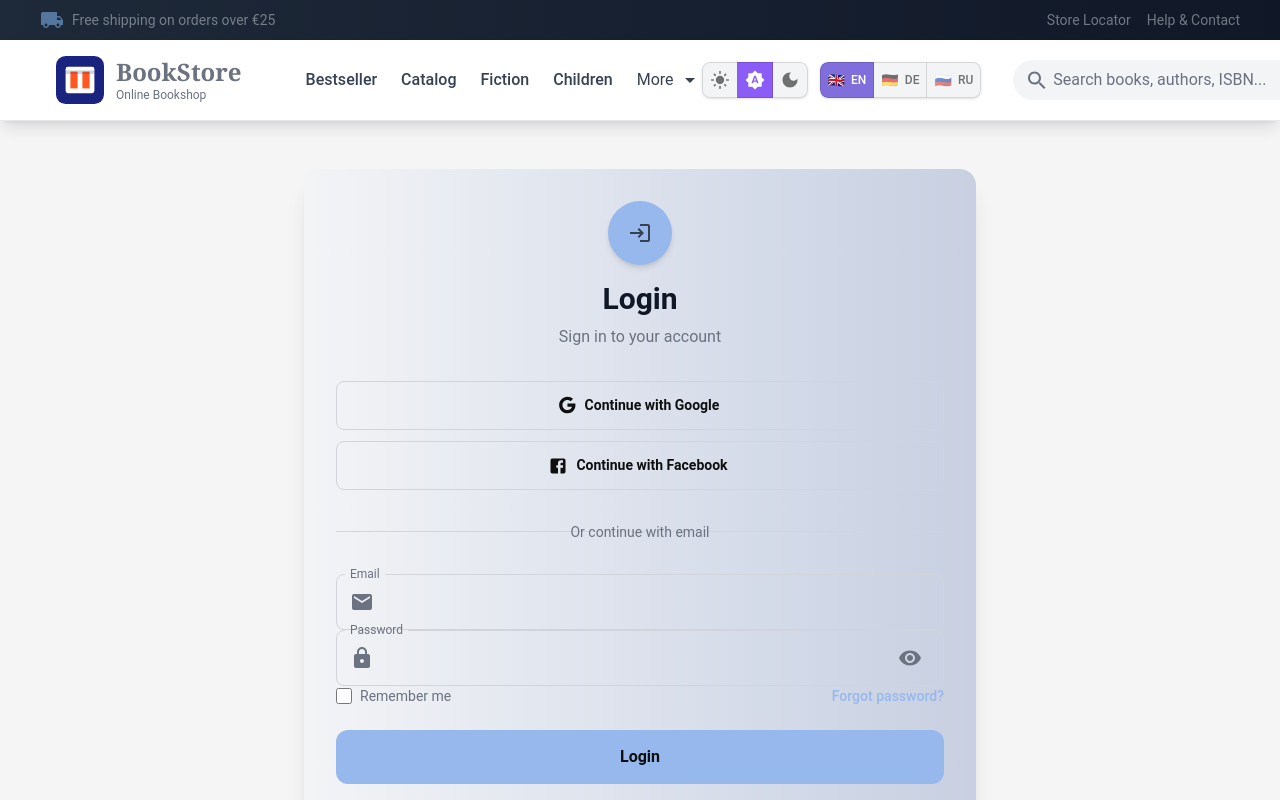
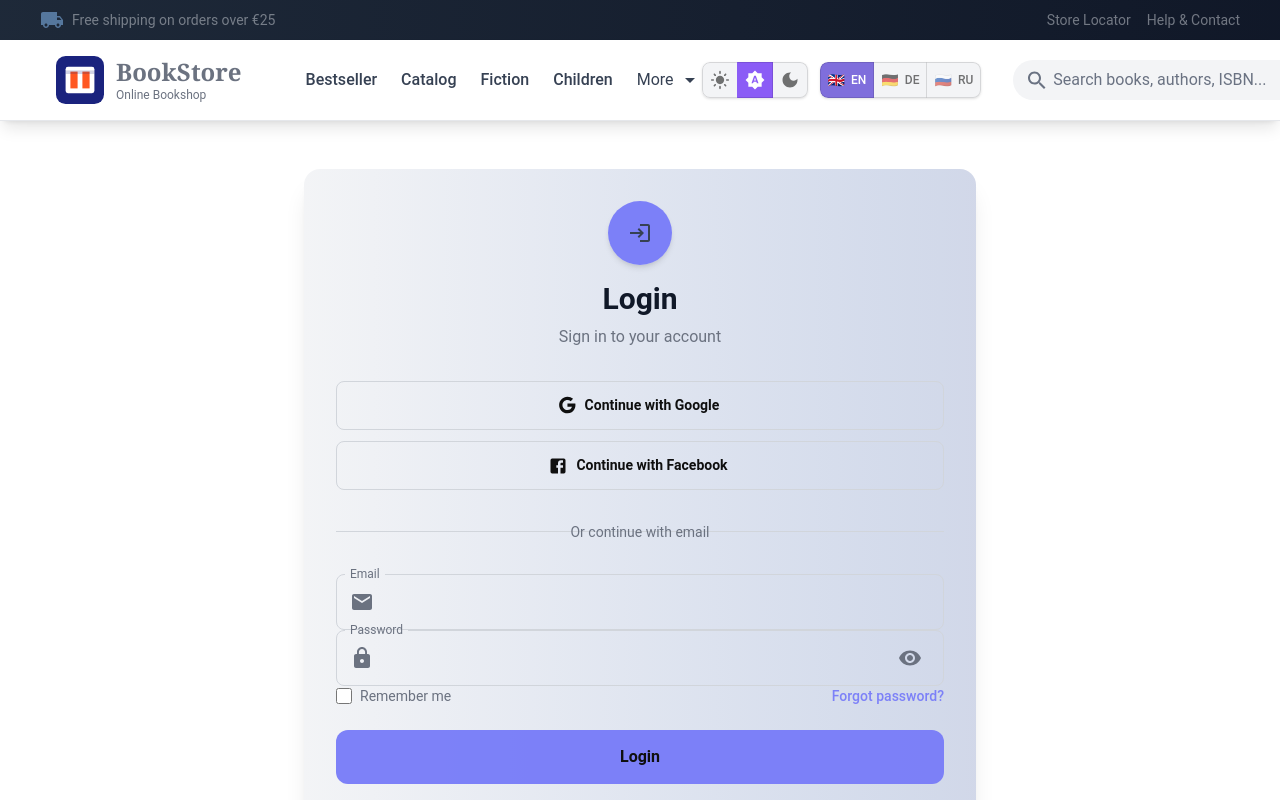
Before and after one commit to AlexH73/bookstore, a React (Vite) app: page /login in a window 1280 px wide. Shown: the top 800 px of the page. Built offline with nearby package versions, Linux system fonts and the light colour scheme.

Commit message:
styles: fixed dark theme

```diff
--- a/index.html
+++ b/index.html
@@ -1,5 +1,5 @@
 <!doctype html>
-<html lang="en">
+<html lang="en" class="dark">
   <head>
     <meta charset="UTF-8" />
     <link rel="icon" type="image/svg+xml" href="./src/assets/favicon.svg" />
--- a/src/features/theme/theme.ts
+++ b/src/features/theme/theme.ts
@@ -3,18 +3,18 @@ import { createTheme } from '@mui/material/styles';
 const theme = createTheme({
   palette: {
     primary: {
-      main: '#1a237e',
-      light: '#534bae',
-      dark: '#000051',
+      main: '#606ad7',
+      light: '#3cf3f0',
+      dark: '#606ad7',
     },
     secondary: {
-      main: '#ff5722',
+      main: '#fff',
       light: '#ff8a50',
-      dark: '#c41c00',
+      dark: '#fff',
     },
     background: {
-      default: '#f5f5f5',
-      paper: '#ffffff',
+      default: 'var(--color-background)',
+      paper: 'var(--color-foreground)',
     },
   },
   typography: {
--- a/src/index.css
+++ b/src/index.css
@@ -1,50 +1,50 @@
-@import "tailwindcss";
+@import 'tailwindcss';
 
 @custom-variant dark (&:where(.dark, .dark *));
 
 /* === LIGHT THEME — Elegant Pastel Violet === */
+@layer theme {
   :root {
     --background: #ffffff;
     --foreground: #0f0f0f;
 
     --gray-background: oklch(70.7% 0.022 261.325);
     --gray-foreground: oklch(27.8% 0.033 256.848);
-  --primary: oklch(77.761% 0.08445 259.757);
-  --medium:var(--info);
-  --secondary: #8b5cf6;    /* purple */
-  --accent: #ec4899;       /* pink */
+    --primary: #7a7ef8f9;
+    --medium: var(--info);
+    --secondary: #8b5cf6; /* purple */
+    --accent: #ec4899; /* pink */
 
-  --border: #d1d5db;       /* gray-300 */
+    --border: #d1d5db; /* gray-300 */
     --muted-foreground: #6b7280; /* gray-500 */
 
-  --success: #10b981;      /* green-500 */
-  --warning: #f59e0b;      /* amber-500 */
-  --danger:  #ef4444;      /* red-500 */
-  --info:    #3b82f6;      /* blue-500 */
+    --success: #10b981; /* green-500 */
+    --warning: #f59e0b; /* amber-500 */
+    --danger: #ef4444; /* red-500 */
+    --info: #3b82f6; /* blue-500 */
   }
 
-
   /* === DARK THEME — Elegant Deep Violet === */
-.dark {
-  --background: #0f0f0f;
+  html.dark {
+    --background: #111827;
     --foreground: #f5f5f5;
 
-  --gray-background: oklch(27.8% 0.033 256.848);
+    --gray-background: #111827;
     --gray-foreground: oklch(70.7% 0.022 261.325);
-  --primary: oklch(38.76% 0.06069 263.004);
-  --secondary: #a78bfa;   /* purple-400 */
-  --medium:red;
-  --accent: #f472b6;      /* pink-400 */
+    --primary: #606ad75f;
+    --secondary: #a78bfa; /* purple-400 */
+    --medium: red;
+    --accent: #f472b6; /* pink-400 */
 
-  --border: #4b5563;      /* gray-600 */
+    --border: #4b5563; /* gray-600 */
     --muted-foreground: #9ca3af; /* gray-400 */
 
-  --success: #34d399;     /* green-400 */
-  --warning: #fbbf24;     /* amber-400 */
-  --danger:  #f87171;     /* red-400 */
-  --info:    #60a5fa;     /* blue-400 */
+    --success: #34d399; /* green-400 */
+    --warning: #fbbf24; /* amber-400 */
+    --danger: #f87171; /* red-400 */
+    --info: #60a5fa; /* blue-400 */
   }
-
+}
 
 @theme inline {
   --color-background: var(--background);
@@ -62,7 +62,10 @@
   --color-info: var(--info);
 }
 
+@layer base {
+  html,
   body {
-  background: var(--background);
+    background-color: var(--background);
     color: var(--foreground);
   }
+}
--- a/src/pages/Bestseller.tsx
+++ b/src/pages/Bestseller.tsx
@@ -33,11 +33,9 @@ const Bestseller: React.FC = () => {
   }
 
   return (
-    <div className='container-custom py-8 px-10'>
+    <div className='container-custom py-8 px-10 text-foreground'>
       <h1 className='text-4xl font-bold mb-2'>{t.title}</h1>
-      <p className='text-gray-600 mb-8'>
-        {t.subtitle}
-      </p>
+      <p className='text-muted-foreground mb-8'>{t.subtitle}</p>
 
       <div className='grid grid-cols-1 sm:grid-cols-2 lg:grid-cols-4 gap-6'>
         {bestsellers.map((book: Book) => (
@@ -51,6 +49,7 @@ const Bestseller: React.FC = () => {
       </div>
     </div>
   );
+
 };
 
 export default Bestseller;
--- a/src/pages/Home.tsx
+++ b/src/pages/Home.tsx
@@ -29,36 +29,42 @@ const Home: React.FC = () => {
       id: 'fiction',
       name: t.categories.fiction,
       count: 1254,
+      url: '/catalog?category=Fiction',
       color: 'bg-blue-100 text-blue-800',
     },
     {
       id: 'nonFiction',
       name: t.categories.nonFiction,
       count: 876,
+      url: '',
       color: 'bg-green-100 text-green-800',
     },
     {
       id: 'science',
       name: t.categories.science,
       count: 432,
+      url: '',
       color: 'bg-purple-100 text-purple-800',
     },
     {
       id: 'business',
       name: t.categories.business,
       count: 321,
+      url: '',
       color: 'bg-yellow-100 text-yellow-800',
     },
     {
       id: 'children',
       name: t.categories.children,
       count: 654,
+      url: '',
       color: 'bg-pink-100 text-pink-800',
     },
     {
       id: 'romance',
       name: t.categories.romance,
       count: 543,
+      url: '',
       color: 'bg-red-100 text-red-800',
     },
   ];
@@ -79,9 +85,11 @@ const Home: React.FC = () => {
                   {t.shopNow}
                   <ArrowForward className='transform group-hover:translate-x-1 transition-transform' />
                 </button>
+                <form action='/bestseller'>
                   <button className='border-2 border-white dark:border-gray-500 text-white dark:text-blue-500 px-6 py-3 rounded-lg hover:bg-white/10 shadow-sm hover:shadow-lg hover:shadow-blue-300/50 dark:hover:shadow-blue-600/50 transition-all cursor-pointer'>
                     {t.viewBestsellers}
                   </button>
+                </form>
               </div>
             </div>
             <div className='hidden md:block px-18'>
@@ -109,6 +117,7 @@ const Home: React.FC = () => {
 
         <div className='grid grid-cols-2 sm:grid-cols-3 md:grid-cols-6 gap-4'>
           {categories.map((category) => (
+            <Link to={category.url}>
               <div
                 key={category.id}
                 className='card-hover bg-white dark:bg-gray-800 rounded-xl p-4 text-center shadow-sm hover:shadow-lg hover:shadow-blue-300/50 dark:hover:shadow-blue-600/50 transition-all'
@@ -125,6 +134,7 @@ const Home: React.FC = () => {
                   {category.count} {t.books}
                 </p>
               </div>
+            </Link>
           ))}
         </div>
       </section>
```
Lines whose indentation alone changed are shown as unchanged.
